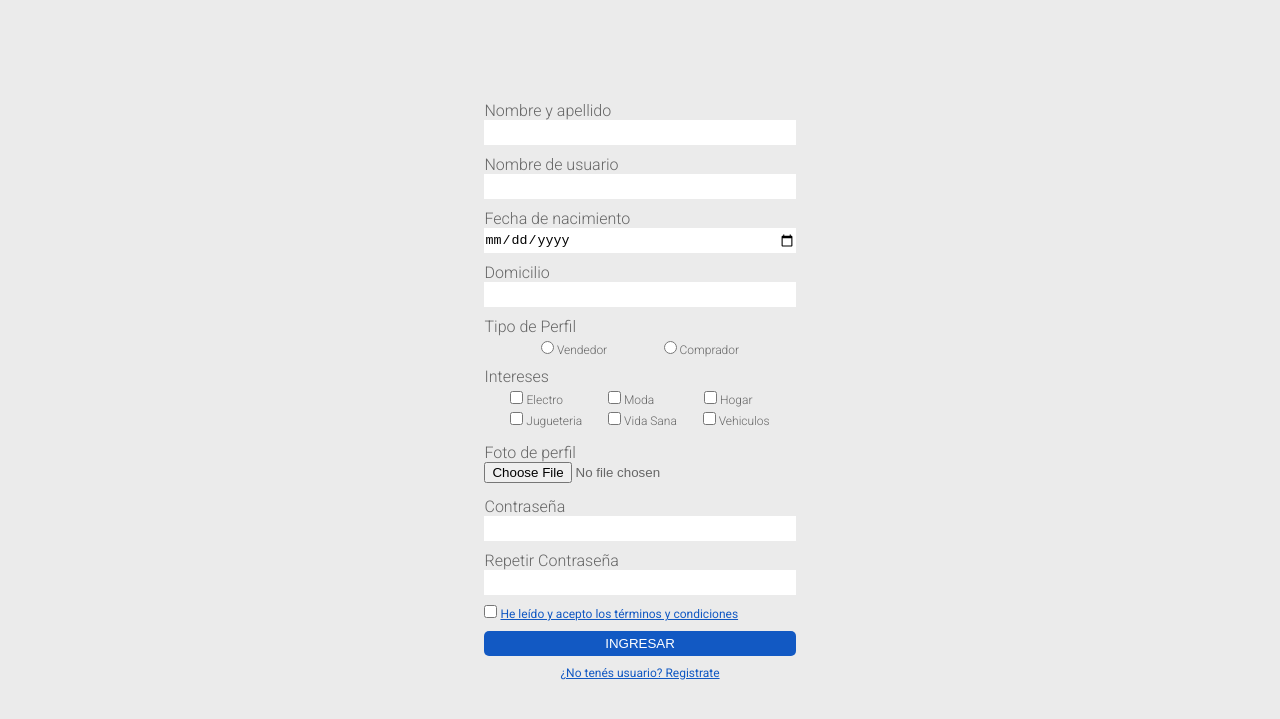
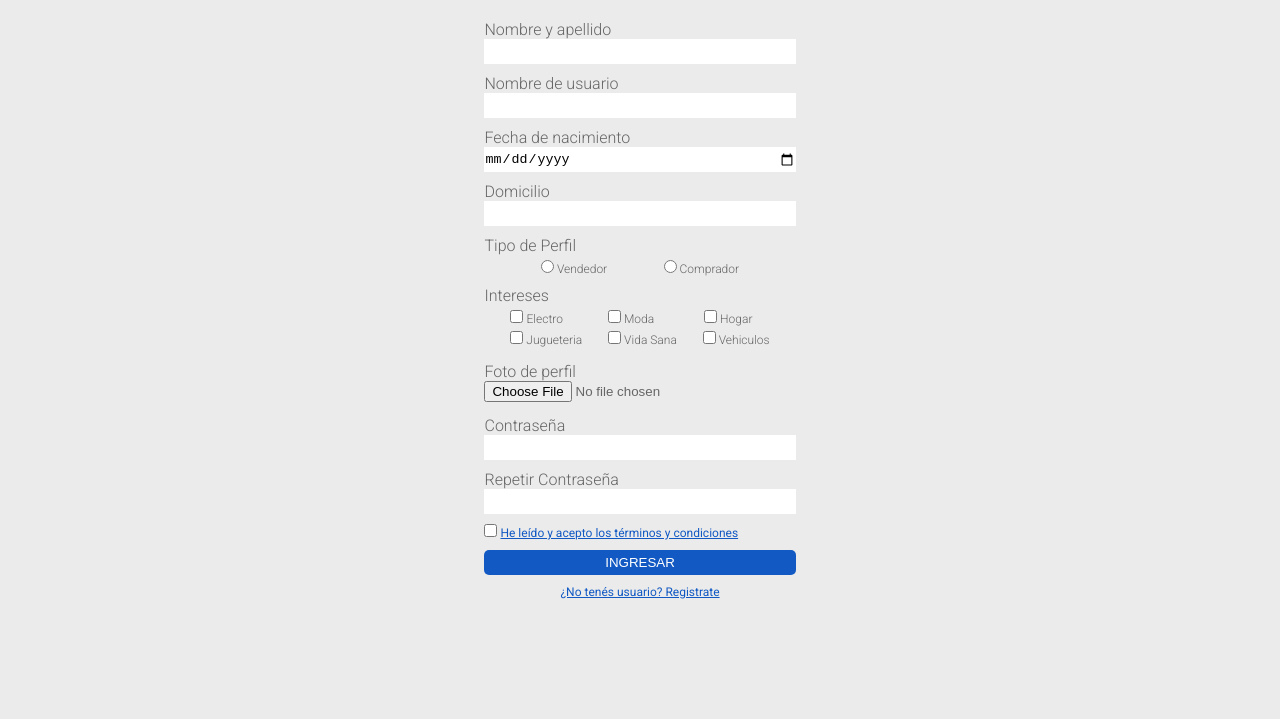
Before and after one commit to maurordf/mercadoLiebre, a website: page views/register.html in a window 1280 px wide. Shown: the part 43-762 px from the top of the page. Drawn offline with Linux system fonts and the light colour scheme.

Commit message:
subida de cambios

```diff
--- a/public/css/logReg.css
+++ b/public/css/logReg.css
@@ -28,7 +28,7 @@ header a .logo{
     padding-top: 8%;
 }
 .reg{
-    padding-top: 5%
+    padding-top: 0%
 }
 .form_logReg_inputLabel{
     display: flex;
```
